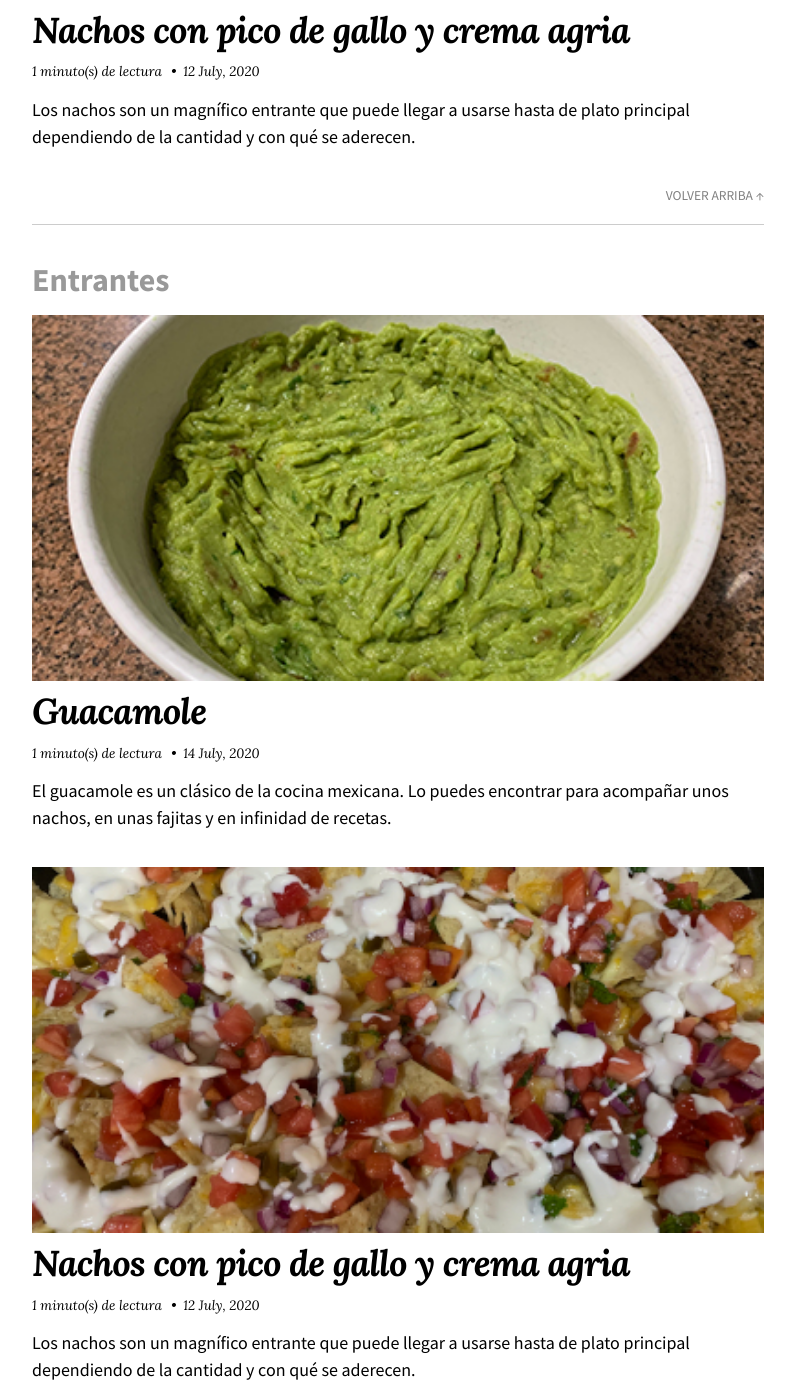
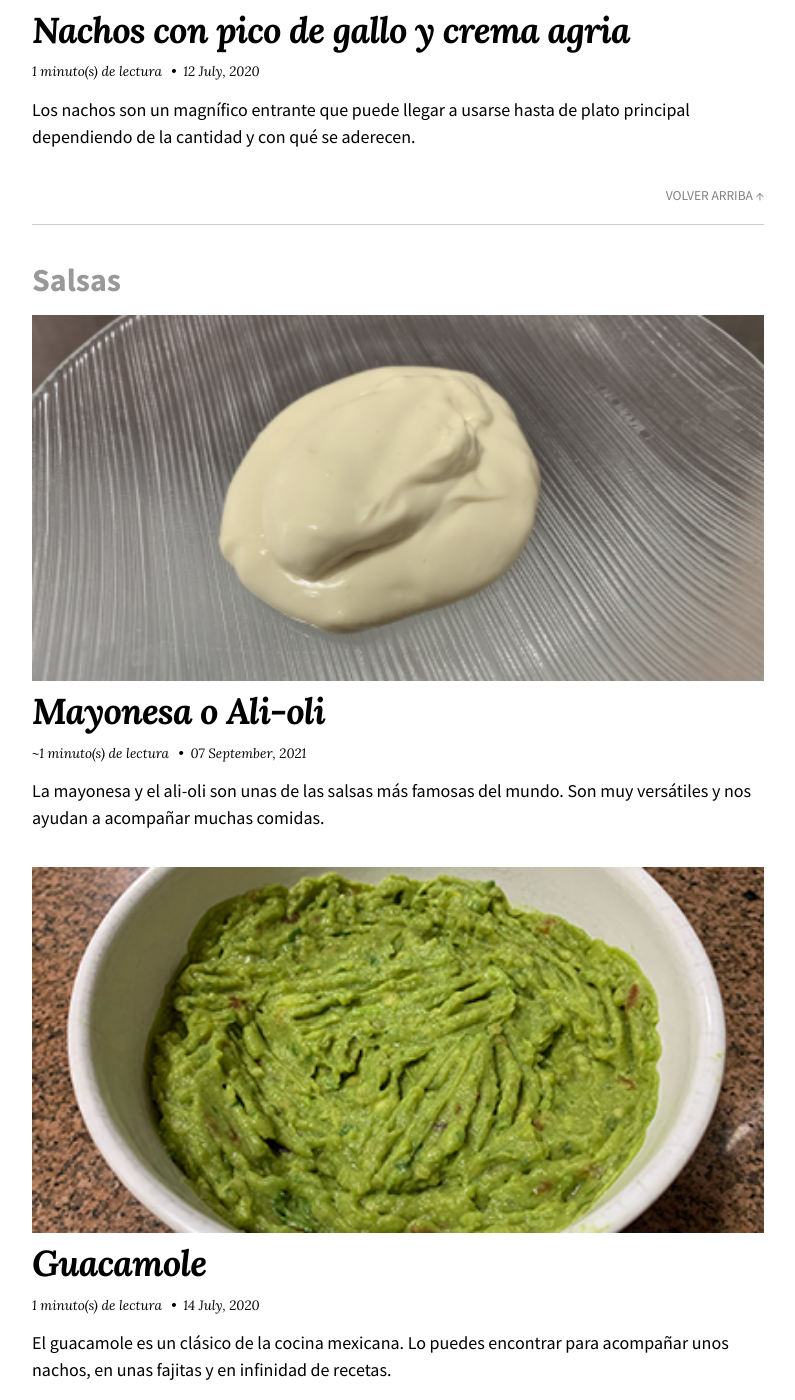
Before and after one commit to fblupi/lacocinadelupi, a Jekyll site: the page built from categories.md, in a window 1280 px wide and 1400 px high, scrolled down 4093 px. Shown: the whole window, without its empty margins (242-1037 px from the left). Built offline with Jekyll 4.4.1, drawn with Linux system fonts in a browser that asks for light colours; nearby versions of some CDN libraries; some of the changed text lies outside the part shown.

Commit message:
Changed guacamole categories

```diff
--- a/_posts/2020-07-14-guacamole.md
+++ b/_posts/2020-07-14-guacamole.md
@@ -1,7 +1,7 @@
 ---
 title: "Guacamole"
 categories:
-  - Entrantes
+  - Salsas
 tags:
   - Mexicano
   - Vegetariano
```
